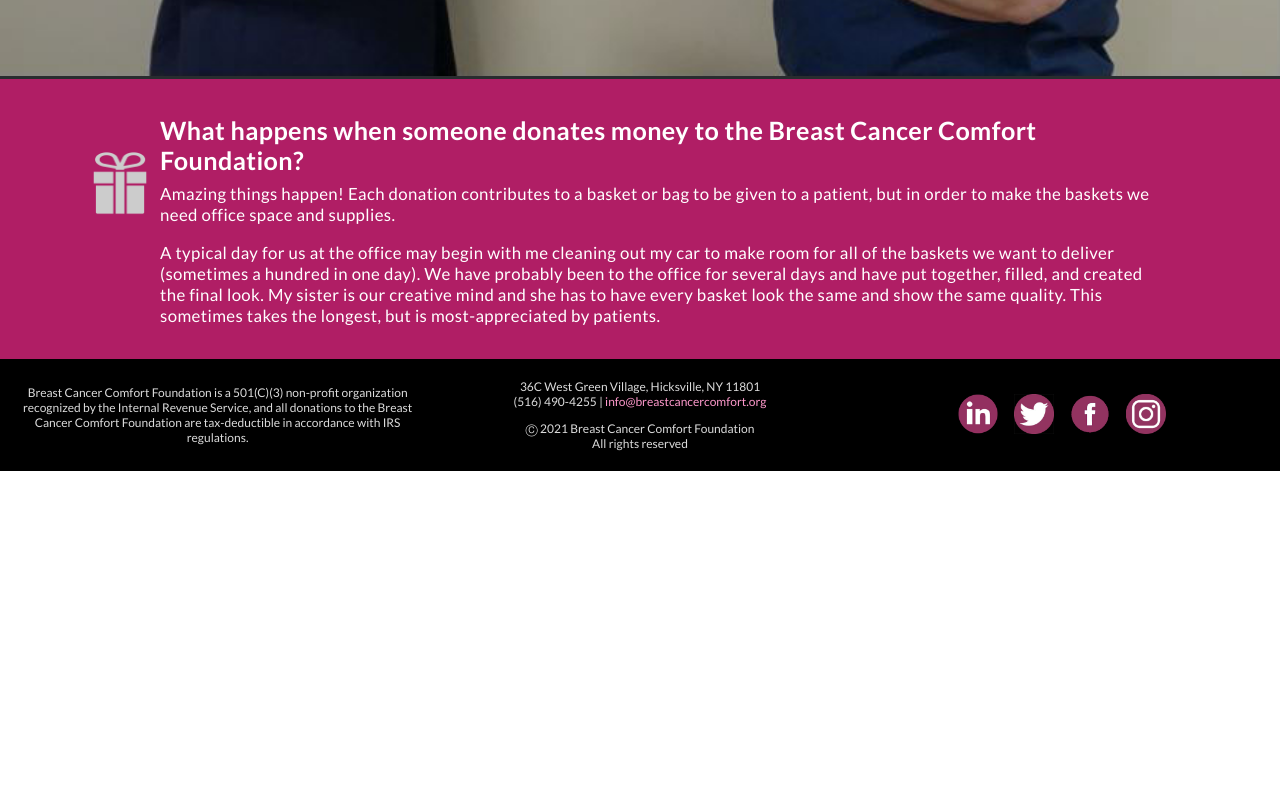
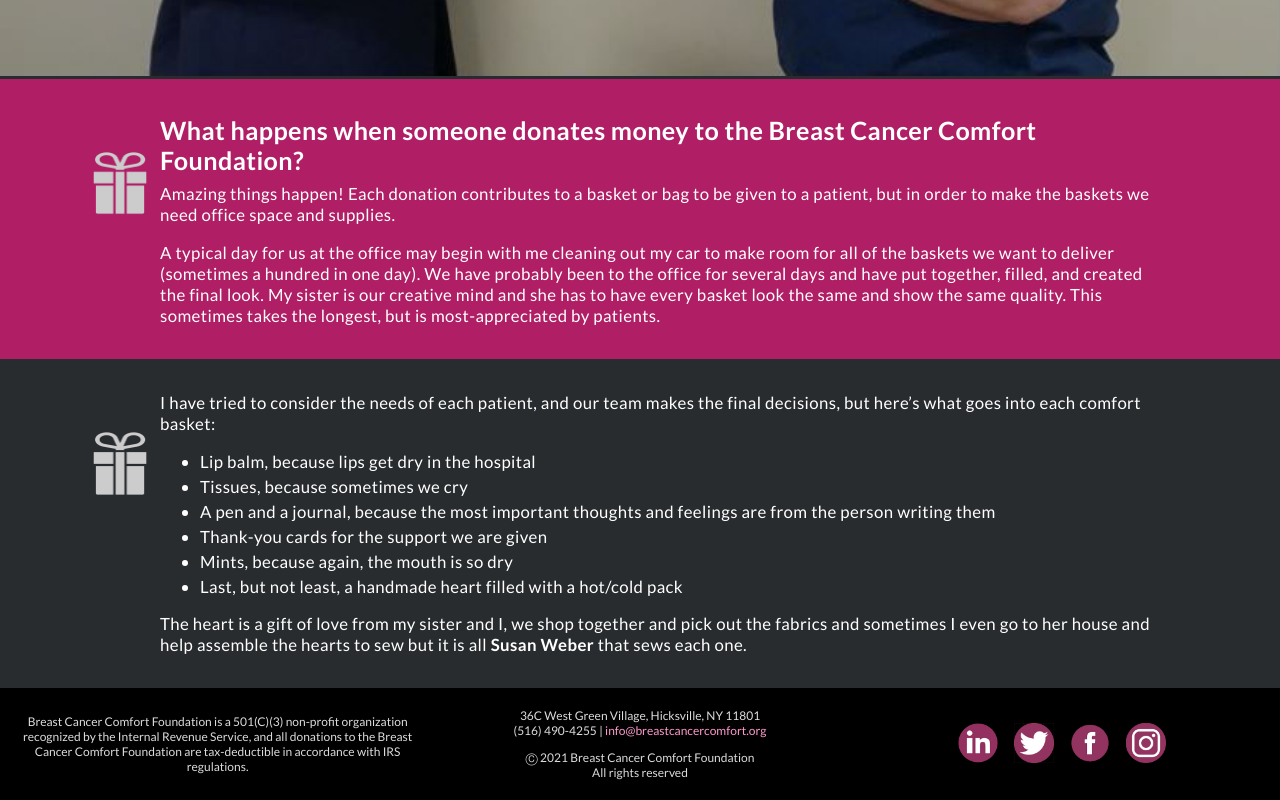
Before and after one commit to vishalicious213/bcc-v2, a Next.js app: page /donate in a window 1280 px wide. Shown: the part 819-1619 px from the top of the page. Before the commit the page ends 1290 px from the top, so only its background shows below. Built offline with nearby package versions, Linux system fonts and the light colour scheme.

Commit message:
adding text to donate page

```diff
--- a/pages/donate.js
+++ b/pages/donate.js
@@ -28,9 +28,35 @@
                 <p>A typical day for us at the office may begin with me cleaning out my car to make room for all of the baskets we want to deliver (sometimes a hundred in one day). We have probably been to the office for several days and have put together, filled, and created the final look. My sister is our creative mind and she has to have every basket look the same and show the same quality. This sometimes takes the longest, but is most-appreciated by patients.</p>
             </div>
           </section>
+
+          <section className='grey-container gift-container'>
+            <div className='gift-img-container'>
+                <img className='gift-img' src='gift.png' alt='wrapped gift' />
+            </div>
+            <div className='gift-text-container'>
+                <p>I have tried to consider the needs of each patient, and our team makes the final decisions, but here’s what goes into each comfort basket:</p>
+                <ul>
+                    <li className='li'>Lip balm, because lips get dry in the hospital</li>
+                    <li className='li'>Tissues, because sometimes we cry</li>
+                    <li className='li'>A pen and a journal, because the most important thoughts and feelings are from the person writing them</li>
+                    <li className='li'>Thank-you cards for the support we are given</li>
+                    <li className='li'>Mints, because again, the mouth is so dry</li>
+                    <li className='li'>Last, but not least, a handmade heart filled with a hot/cold pack</li>
+                </ul>
+                <p>The heart is a gift of love from my sister and I, we shop together and pick out the fabrics and sometimes I even go to her house and help assemble the hearts to sew but it is all <b>Susan Weber</b> that sews each one.</p>
+            </div>
+          </section>
       </main>
 
       <Footer />
+
+      <style jsx>
+        {`
+        .li {
+          margin-bottom: .25rem;
+        }
+        `}
+      </style>
     </div>
   )
 }
```
